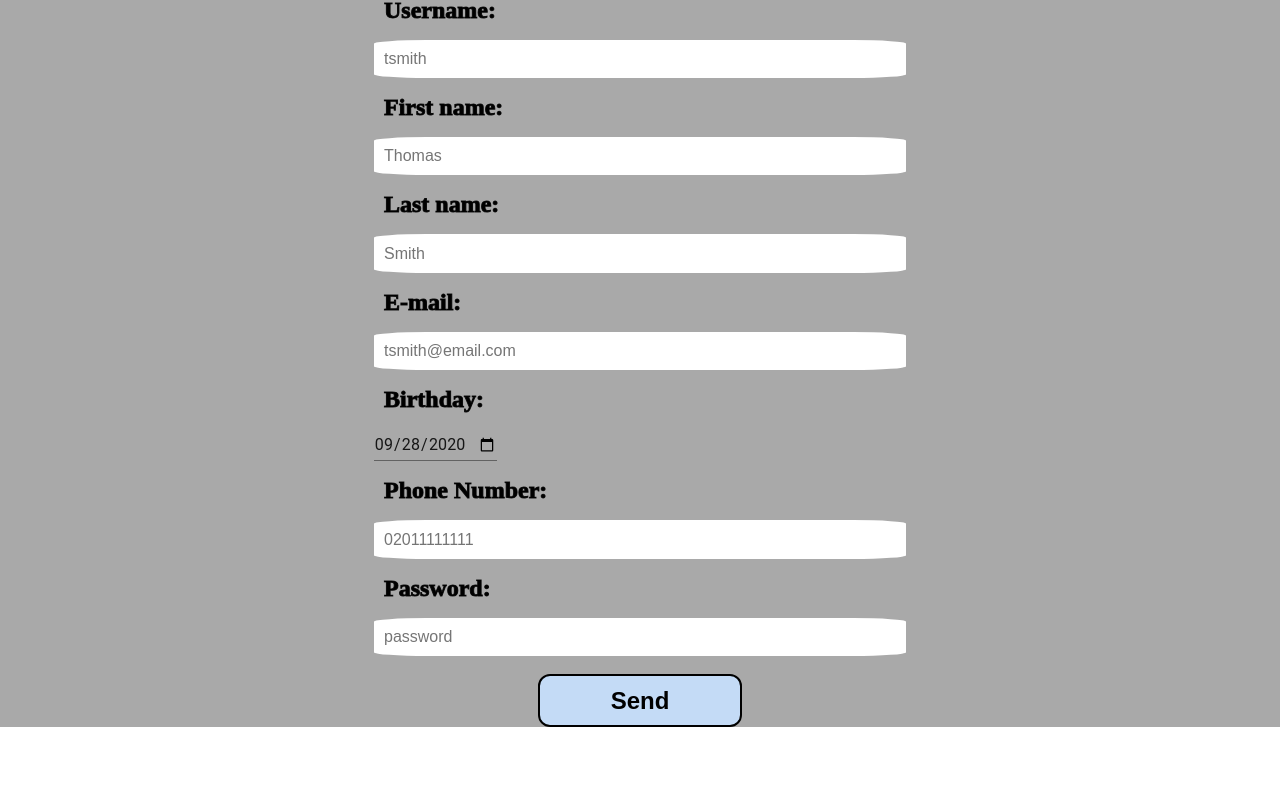
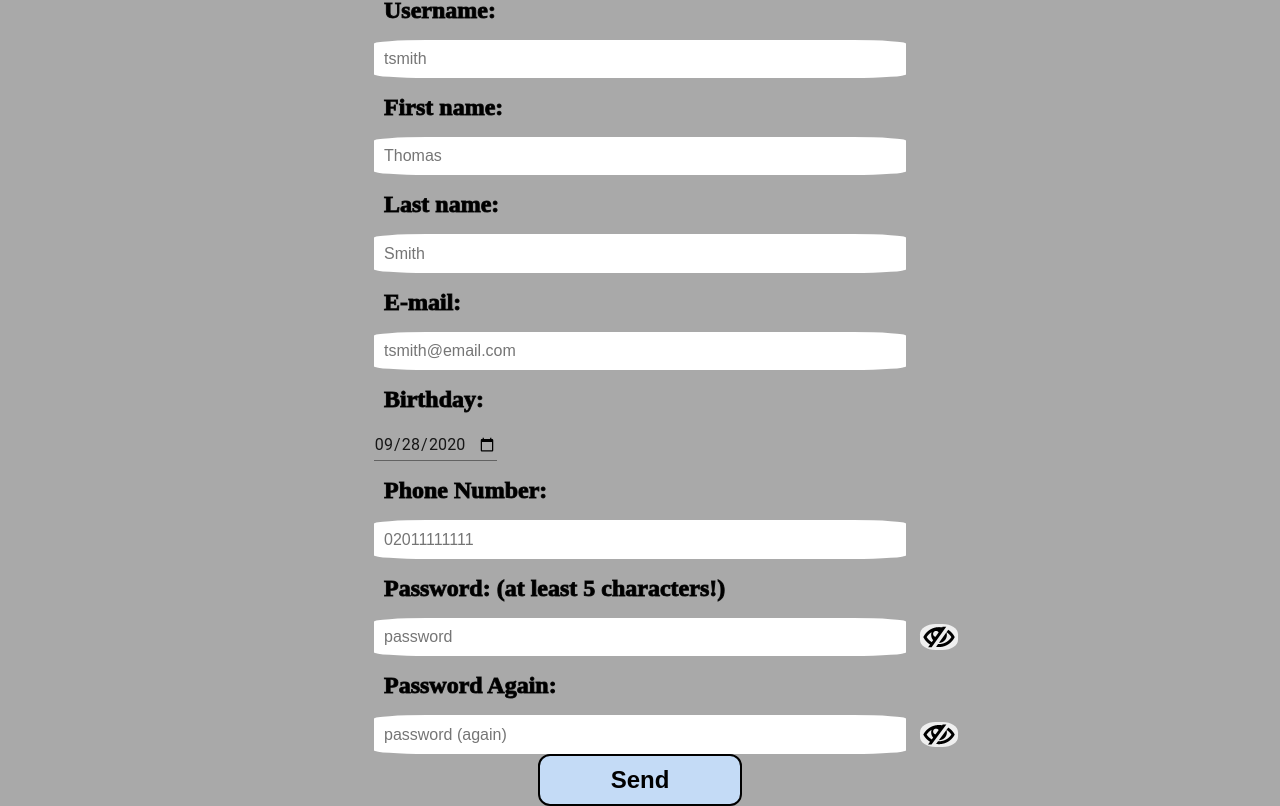
Before and after one commit to steven-trautmann/webshop-frontend, a React (Create React App) app: page /registration in a window 1280 px wide. Shown: the part 228-1034 px from the top of the page. Before the commit the page ends 955 px from the top, so only its background shows below. Built offline with nearby package versions, Linux system fonts and the light colour scheme.

Commit message:
login and registration functions added

```diff
--- a/src/component/Registration.js
+++ b/src/component/Registration.js
@@ -1,18 +1,76 @@
 import React, { useState, useContext } from "react";
 import Axios from "axios";
 import "../style/forms.css";
+import "../style/speech-bubble.css";
 import TextField from "@material-ui/core/TextField";
 import { LoggedInContext } from "../context/LoggedInContext";
 
 function Registration() {
+  if (localStorage.getItem("username") != null){
+    window.location.href = "/";
+  }
+
   const regRoute = "http://localhost:8080/user/registration";
   const [localDate, setLocalDate] = useState(
     new Date().toISOString().slice(0, 10)
   );
+  const [mistypedPassword, setMistypedPassword] = useState(false);
+  const [missingInputs, setMissingInputs] = useState(false);
+  const [eyeSrc, setEyeSrc] = useState("/images/eyes-closed.svg");
+  const [eyeSrc2, setEyeSrc2] = useState("/images/eyes-closed.svg");
+  const [passwordInputType,setPasswordInputType] = useState("password");
+  const [password2InputType,setPassword2InputType] = useState("password");
+  const [passwordIsTooSmall, setPasswordIsTooSmall] = useState(false);
+  const [emailIsValid, setEmailIsValid] = useState(true);
 
   const [, setIsLoggedIn] = useContext(LoggedInContext);
 
+  const [inputStates, setInputStates] = useState({
+    fname: "",
+    lname: "",
+    userName: "",
+    email: "",
+    phone: "",
+    password: "",
+    password2: "",
+  });
+
+  const handleEnterKeydown = (event) => {
+    if (event.keyCode === 13){
+      sendUserRegistrationData();
+    }
+  }
+
+  const checkEmailValidity = (newEmail) => {
+    const re = /^(([^<>()[\]\\.,;:\s@"]+(\.[^<>()[\]\\.,;:\s@"]+)*)|(".+"))@((\[[0-9]{1,3}\.[0-9]{1,3}\.[0-9]{1,3}\.[0-9]{1,3}\])|(([a-zA-Z\-0-9]+\.)+[a-zA-Z]{2,}))$/;
+    return re.test(String(newEmail === "" ? inputStates.email : newEmail).toLowerCase());
+  }
+
   const sendUserRegistrationData = () => {
+    if (inputStates.password !== inputStates.password2){
+      setMistypedPassword(true);
+    } else {
+      setMistypedPassword(false);
+    }
+
+    if (inputStates.password.length < 5){
+      setPasswordIsTooSmall(true);
+    } else {
+      setPasswordIsTooSmall(false);
+    }
+
+    if(!checkEmailValidity("")){
+      setEmailIsValid(false);
+    } else {
+      setEmailIsValid(true);
+    }
+
+    //checks if everything is filled
+    if (inputStates.fname !== "" && inputStates.lname !== ""
+      && inputStates.userName !== "" && inputStates.password !== "" && inputStates.email !== ""
+      && inputStates.phone !== "" && localDate !== ""){
+        //checks if everything is filled correctly
+        if (!mistypedPassword && !passwordIsTooSmall && emailIsValid){
           Axios.post(
             regRoute,
             {
@@ -36,16 +94,40 @@ function Registration() {
           .catch(function (error) {
             console.log(error);
           });
+        }
+    } else {
+      setMissingInputs(true);
+    }
   };
 
-  const [inputStates, setInputStates] = useState({
-    fname: "",
-    lname: "",
-    userName: "",
-    email: "",
-    phone: "",
-    password: "",
-  });
+  const changeToClosedSrc = (passwordNum) => {
+    if (passwordNum === 1){
+      setEyeSrc("/images/eyes-closed.svg");
+      setPasswordInputType("password");
+    } else {
+      setEyeSrc2("/images/eyes-closed.svg");
+      setPassword2InputType("password");
+    }
+  };
+
+  const changeToOpenSrc = (passwordNum) => {
+    if (passwordNum === 1){
+      setEyeSrc("/images/eyes-open.svg");
+      setPasswordInputType("text")
+    } else {
+      setEyeSrc2("/images/eyes-open.svg");
+      setPassword2InputType("text");
+    }
+  };
+
+  function checkMissingInputs(inputName){
+    for (let [key, value] of Object.entries(inputStates)) {
+      if (inputName !== key && value === ""){
+        return;
+      }
+    }
+    setMissingInputs(false);
+  }
 
   function handleChange(e) {
     const value = e.currentTarget.value;
@@ -53,6 +135,41 @@ function Registration() {
       ...inputStates,
       [e.target.name]: value,
     });
+    if (missingInputs && value !== ""){
+      checkMissingInputs(e.target.name);
+    }
+  }
+
+  function handleEmailChange(e) {
+    const value = e.currentTarget.value;
+    setInputStates({
+      ...inputStates,
+      [e.target.name]: value,
+    });
+    if (checkEmailValidity(value)){
+      setEmailIsValid(true);
+    }
+  }
+
+  function handlePasswordChange(e) {
+    const value = e.currentTarget.value;
+    setInputStates({
+      ...inputStates,
+      [e.target.name]: value,
+    });
+    if (e.target.name === "password"){
+      if (passwordIsTooSmall && value.length >= 5){
+        setPasswordIsTooSmall(false);
+      }
+      if (mistypedPassword && value === inputStates.password2){
+        setMistypedPassword(false);
+      }
+    } else if (mistypedPassword && value === inputStates.password){
+      setMistypedPassword(false);
+    }
+    if (missingInputs && value !== ""){
+      checkMissingInputs(e.target.name);
+    }
   }
 
   return (
@@ -69,6 +186,7 @@ function Registration() {
           value={inputStates.userName}
           name="userName"
           onChange={handleChange}
+          onKeyDown={handleEnterKeydown}
         ></input>
 
         <label className="labels" htmlFor="fname">
@@ -82,6 +200,7 @@ function Registration() {
           value={inputStates.fname}
           name="fname"
           onChange={handleChange}
+          onKeyDown={handleEnterKeydown}
         ></input>
 
         <label className="labels" htmlFor="lname">
@@ -95,10 +214,11 @@ function Registration() {
           value={inputStates.lname}
           name="lname"
           onChange={handleChange}
+          onKeyDown={handleEnterKeydown}
         ></input>
 
         <label className="labels" htmlFor="email">
-          E-mail:
+          E-mail: {emailIsValid ? null : <p style={{color: "red", margin: "0", marginLeft: "1rem"}}>Invalid</p>}
         </label>
         <input
           className="inputs"
@@ -107,7 +227,8 @@ function Registration() {
           placeholder="tsmith@email.com"
           value={inputStates.email}
           name="email"
-          onChange={handleChange}
+          onChange={handleEmailChange}
+          onKeyDown={handleEnterKeydown}
         ></input>
 
         <label className="labels" htmlFor="date">
@@ -141,21 +262,88 @@ function Registration() {
           value={inputStates.phone}
           name="phone"
           onChange={handleChange}
+          onKeyDown={handleEnterKeydown}
         ></input>
 
         <label className="labels" htmlFor="password">
-          Password:
+          Password: (<p style={{color: `${passwordIsTooSmall ? "red" : "black"}`, margin: 0}}>at least 5 characters!</p>)
         </label>
+        <div style={{display: "inline-flex", width: "64rem"}}>
           <input
-          className="inputs"
-          type="password"
+            style={{backgroundColor: `${mistypedPassword ? "red" : "white"}` }}
+            className="password-inputs"
+            type={passwordInputType}
             id="password"
             placeholder="password"
             value={inputStates.password}
             name="password"
-          onChange={handleChange}
+            onChange={handlePasswordChange}
+            onKeyDown={handleEnterKeydown}
           ></input>
-        <br />
+          <button
+            style={{
+              width: "3vw",
+              height: "2vw",
+              padding: "0",
+              border: "0",
+              borderRadius: "40%",
+              outline: "none",
+              cursor: "pointer",
+              margin: "auto",
+              marginLeft: "1em"
+            }}
+            onMouseDown={() => {changeToOpenSrc(1)}}
+            onMouseUp={() => {changeToClosedSrc(1)}}
+            onMouseOut={() => {changeToClosedSrc(1)}}
+          >
+            <img
+              src={eyeSrc}
+              alt="see password"
+              style={{ width: "2.5vw", height: "2vw" }}
+            />
+          </button>
+        </div>
+
+        <label className="labels" htmlFor="password2">
+          Password Again:
+        </label>
+        <div style={{display: "inline-flex", width: "64rem"}}>
+          <input
+            style={{backgroundColor: `${mistypedPassword ? "red" : "white"}` }}
+            className="password-inputs"
+            type={password2InputType}
+            id="password2"
+            placeholder="password (again)"
+            value={inputStates.password2}
+            name="password2"
+            onChange={handlePasswordChange}
+            onKeyDown={handleEnterKeydown}
+          ></input>
+          <button
+            style={{
+              width: "3vw",
+              height: "2vw",
+              padding: "0",
+              border: "0",
+              borderRadius: "40%",
+              outline: "none",
+              cursor: "pointer",
+              margin: "auto",
+              marginLeft: "1em"
+            }}
+            onMouseDown={() => {changeToOpenSrc(2)}}
+            onMouseUp={() => {changeToClosedSrc(2)}}
+            onMouseOut={() => {changeToClosedSrc(2)}}
+          >
+            <img
+              src={eyeSrc2}
+              alt="see password"
+              style={{ width: "2.5vw", height: "2vw" }}
+            />
+          </button>
+        </div>
+        {mistypedPassword ? <p style={{textAlign: "center"}}>The given passwords doesn't match!</p> : null}
+        {missingInputs ? <p className="speech-bubble">You need to fill all input fields to Register!</p> : null}
         <button className="buttons" onClick={sendUserRegistrationData}>
           Send
         </button>
--- a/src/layout/Header.js
+++ b/src/layout/Header.js
@@ -19,7 +19,7 @@ function Header(props) {
     setInputType("password");
   };
 
-  const changeToOpenSrc = (event) => {
+  const changeToOpenSrc = () => {
     setEyeSrc("/images/eyes-open.svg");
     setInputType("text");
   };
@@ -27,6 +27,12 @@ function Header(props) {
   const handleChange = (event) => {
     setLogInStates({ ...logInStates, [event.target.name]: event.target.value });
   };
+
+  const handleEnterKeydown = (event) => {
+    if (event.keyCode === 13){
+      logIn();
+    }
+  }
 
   const logIn = () => {
     if (logInStates.username !== "" && logInStates.password !== "") {
@@ -100,6 +106,7 @@ function Header(props) {
                     <input
                       type="text"
                       onChange={handleChange}
+                      onKeyDown={handleEnterKeydown}
                       name="username"
                     ></input>
                   </td>
@@ -110,6 +117,7 @@ function Header(props) {
                     <input
                       type={inputType}
                       onChange={handleChange}
+                      onKeyDown={handleEnterKeydown}
                       name="password"
                     ></input>
                     <button
--- a/src/style/forms.css
+++ b/src/style/forms.css
@@ -17,6 +17,21 @@
   flex-wrap: wrap;
   width: 50%;
   margin: auto;
+  flex-direction: column;
+  justify-content: center;
+  align-items: center;
+  font-size: 1rem;
+  border: 0;
+  color: black;
+  padding: 1%;
+  border-radius: 10%;
+}
+
+.form-fields .password-inputs {
+  display: flex;
+  flex-wrap: wrap;
+  margin-left: 24%;
+  width: 50%;
   flex-direction: column;
   justify-content: center;
   align-items: center;
--- /dev/null
+++ b/src/style/speech-bubble.css
@@ -0,0 +1,29 @@
+.speech-bubble {
+	position: relative;
+    background: #ff0002;
+    border-radius: .4em;
+    width: 22em;
+    height: 1em;
+    margin: auto;
+    margin-bottom: auto;
+    margin-bottom: 1.4em;
+    margin-top: 1.4em;
+    text-align: center;
+    top: 50%;
+    padding: 2em;
+}
+
+.speech-bubble:after {
+	content: '';
+	position: absolute;
+	bottom: 0;
+	left: 50%;
+	width: 0;
+	height: 0;
+	border: 1.5em solid transparent;
+	border-top-color: #ff0002;
+	border-bottom: 0;
+	border-left: 0;
+	margin-left: -0.75em;
+	margin-bottom: -1.5em;
+}
```
Lines whose indentation alone changed are shown as unchanged.
